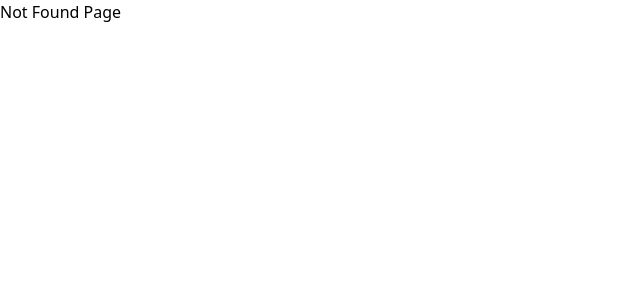
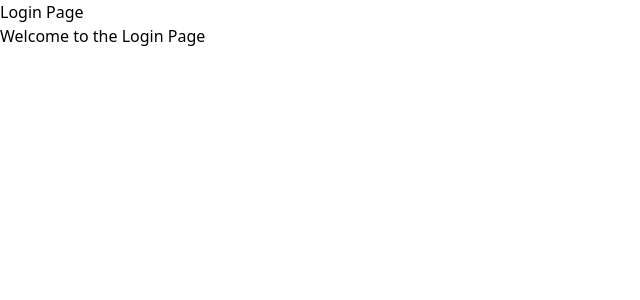
Before and after one commit to AristideI/dimentia-detection-model-fn, a React (Vite) app: page /login in a window 1280 px wide. Before the commit this address had no page. Shown: the top 300 px of the page, without its empty margins (0-640 px from the left). Built offline with nearby package versions, Linux system fonts and the light colour scheme.

Commit message:
readme file and folder structure

```diff
--- a/src/App.tsx
+++ b/src/App.tsx
@@ -6,13 +6,14 @@ import {
 } from "react-router-dom";
 import HomePage from "./pages/HomePage";
 import NotFound from "./pages/NotFound";
+import LoginPage from "./pages/Login";
 
 export default function App() {
   const route = createBrowserRouter(
     createRoutesFromElements(
       <Route path="/">
         <Route index element={<HomePage />} />
-
+        <Route path="login" element={<LoginPage />} />
         <Route path="*" element={<NotFound />} />
       </Route>
     )
--- /dev/null
+++ b/src/components/Navbar.tsx
@@ -0,0 +1,14 @@
+export default function Navbar() {
+  return (
+    <nav>
+      <ul>
+        <li>
+          <a href="/">Home</a>
+        </li>
+        <li>
+          <a href="/login">Login</a>
+        </li>
+      </ul>
+    </nav>
+  );
+}
--- /dev/null
+++ b/src/hooks/useUsers.tsx
@@ -0,0 +1,5 @@
+export function useUsers() {
+  return {
+    users: [],
+  };
+}
--- /dev/null
+++ b/src/pages/Login.tsx
@@ -0,0 +1,8 @@
+export default function LoginPage() {
+  return (
+    <div>
+      <h1>Login Page</h1>
+      <p>Welcome to the Login Page</p>
+    </div>
+  );
+}
--- /dev/null
+++ b/src/utils/addUser.tsx
@@ -0,0 +1,3 @@
+export default function addUser() {
+  return "User Added Successfully!";
+}
```
Also changed, not shown: 1 other file (tests, documents, lock files or other folders).
